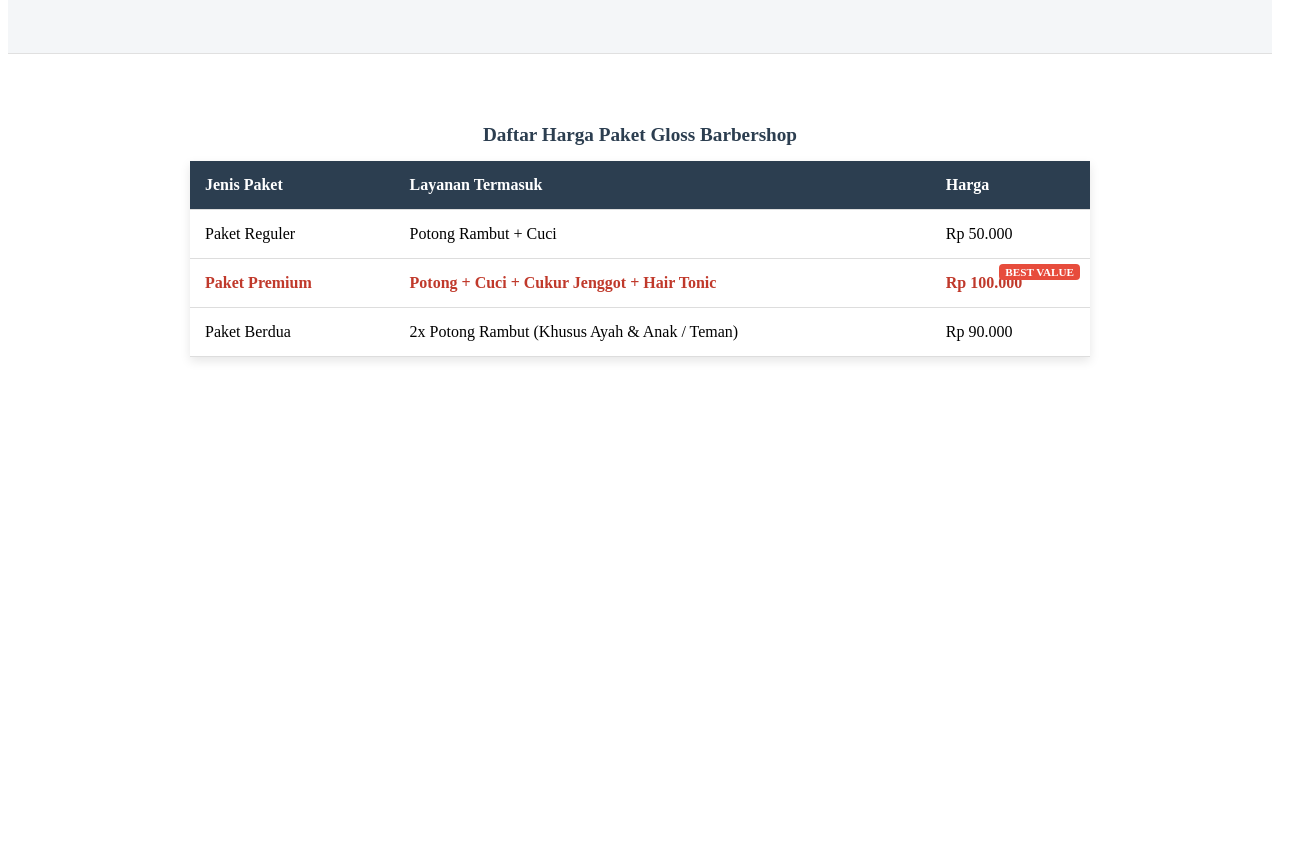
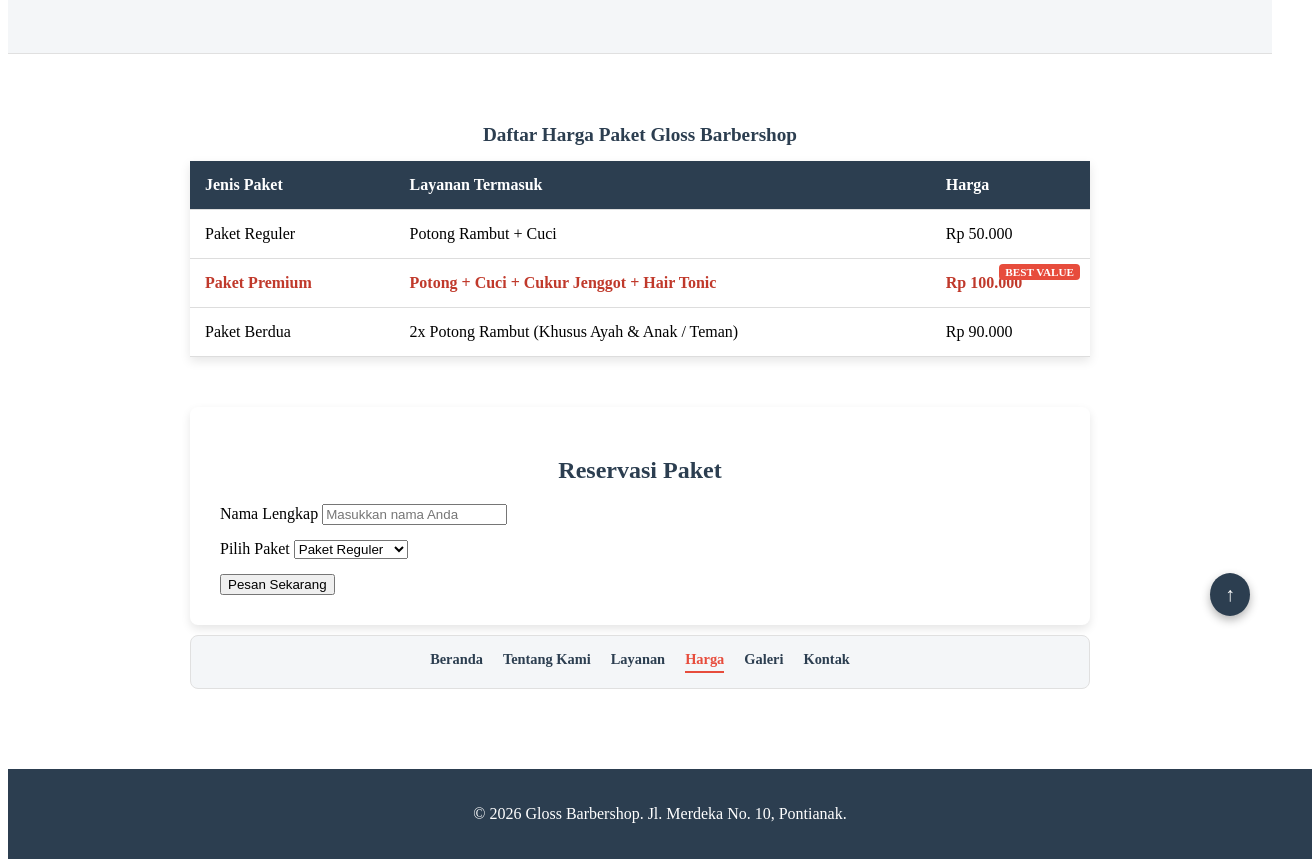
Before and after one commit to jojovannn/sas---pwd---kelompok_6---proyek, a plain HTML site: page pages/pricing.html in a window 1280 px wide. Shown: the part 154-1021 px from the top of the page, 1312 px wide, since content can reach past the window. Before the commit the page ends 800 px from the top, so only its background shows below. Drawn offline with Linux system fonts and the light colour scheme.

Commit message:
feat: add booking form with proper label and input attributes

```diff
--- a/pages/pricing.html
+++ b/pages/pricing.html
@@ -56,7 +56,46 @@
             </tr>
           </tbody>
         </table>
+        <div class="booking-form-container">
+          <h2>Reservasi Paket</h2>
+          <form action="#" method="POST" class="booking-form">
+            <div class="form-group">
+              <label for="nama-pelanggan">Nama Lengkap</label>
+              <input
+                type="text"
+                id="nama-pelanggan"
+                name="nama-pelanggan"
+                placeholder="Masukkan nama Anda"
+                required
+              />
+            </div>
+            <div class="form-group">
+              <label for="pilih-paket">Pilih Paket</label>
+              <select id="pilih-paket" name="pilih-paket">
+                <option value="reguler">Paket Reguler</option>
+                <option value="premium">Paket Premium</option>
+                <option value="berdua">Paket Berdua</option>
+              </select>
+            </div>
+            <button type="submit" class="btn-submit">Pesan Sekarang</button>
+          </form>
+        </div>
+
+        <!-- Sub Nav -->
+        <nav class="sub-nav">
+          <a href="../index.html">Beranda</a>
+          <a href="about.html">Tentang Kami</a>
+          <a href="products.html">Layanan</a>
+          <a href="pricing.html" class="active">Harga</a>
+          <a href="gallery.html">Galeri</a>
+          <a href="contact.html">Kontak</a>
+        </nav>
       </section>
     </main>
+
+    <a href="#" class="back-to-top">↑</a>
+    <footer>
+      <p>&copy; 2026 Gloss Barbershop. Jl. Merdeka No. 10, Pontianak.</p>
+    </footer>
   </body>
 </html>
```
